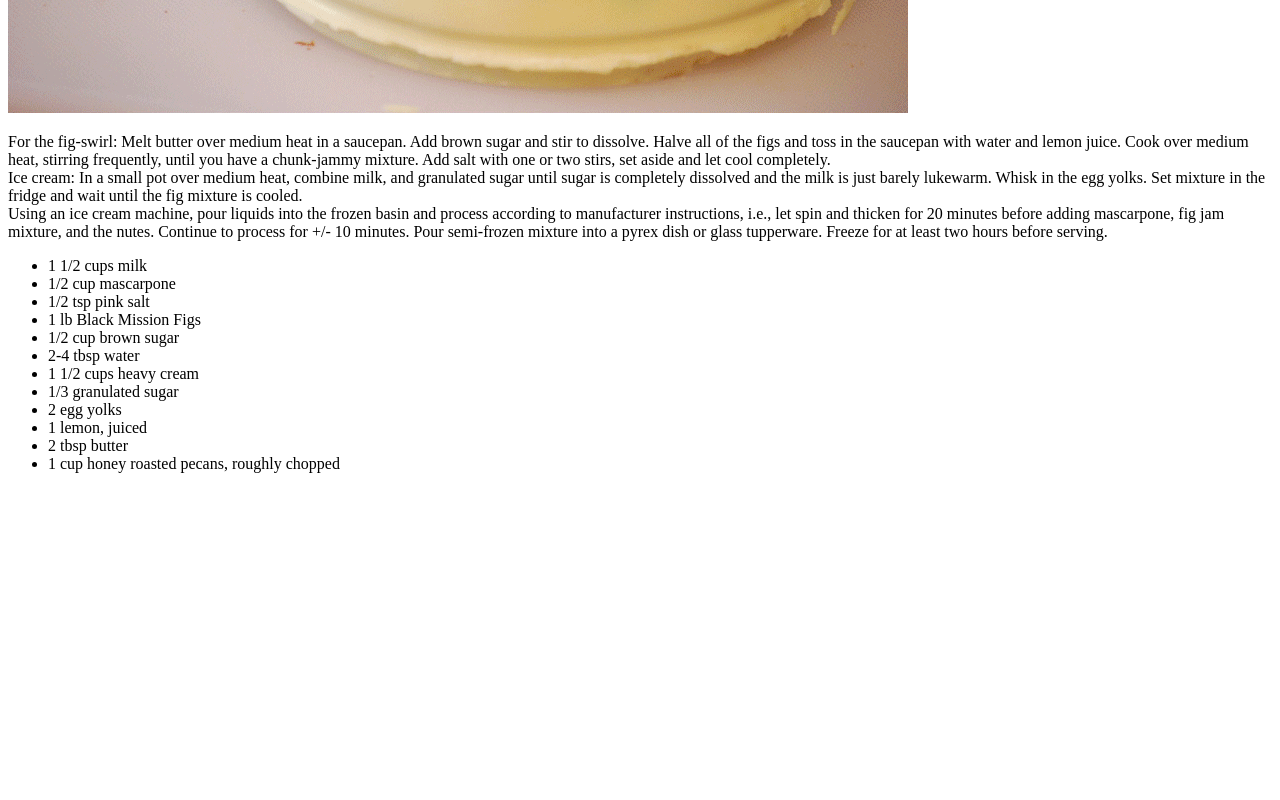
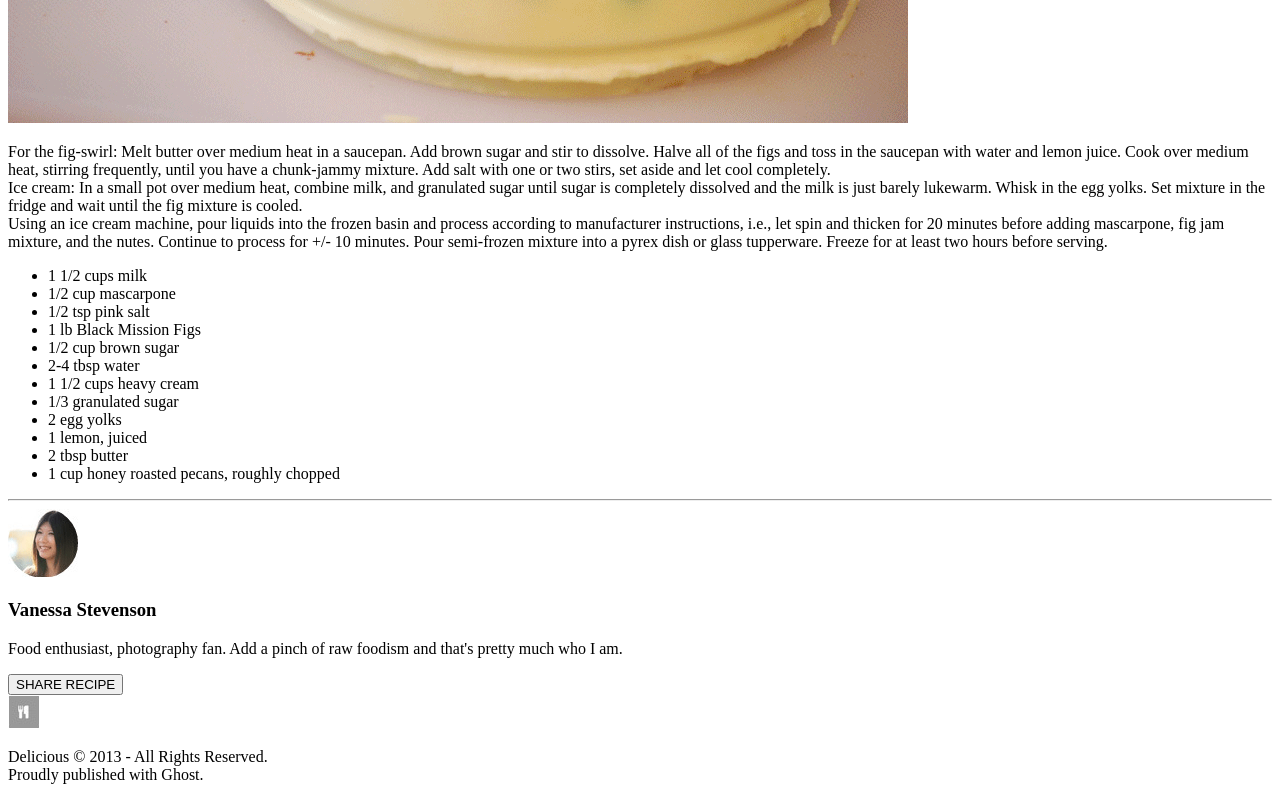
Before and after one commit to MerrybyPractice/MC-JZ-Lab10, a plain HTML site: page index.html in a window 1280 px wide. Shown: the part 900-1700 px from the top of the page. Before the commit the page ends 1389 px from the top, so only its background shows below. Drawn offline with Linux system fonts and the light colour scheme.

```diff
--- a/index.html
+++ b/index.html
@@ -22,6 +22,7 @@
         </ul>
         <h6>The best food blog on the web. </h6>
     </header>
+    <hr />
     <article id="Main">
         <img src="img/choco-pizza.png">
         <p>
@@ -46,8 +47,23 @@
             <li>1 cup honey roasted pecans, roughly chopped</li>
          </ul>
     </article>
-    <article id="About Me"></article>
-    <footer></footer>
+    <hr />
+    <article id="About Me">
+        <img src="img/van-pic.png">
+        <h3>Vanessa Stevenson</h3>
+        <p>
+            Food enthusiast, photography fan. Add a pinch of raw foodism and that's pretty much who I am.
+        </p>
+        <button>SHARE RECIPE</button>
+    </article>
+    <footer>
+        <img src="img/small-logo.png">
+        <p>
+            Delicious &copy; 2013 - All Rights Reserved.
+            <br />
+            Proudly published with Ghost.
+        </p>
+    </footer>
 </body>
 
 </html>
```
Also changed, not shown: 1 other file.
